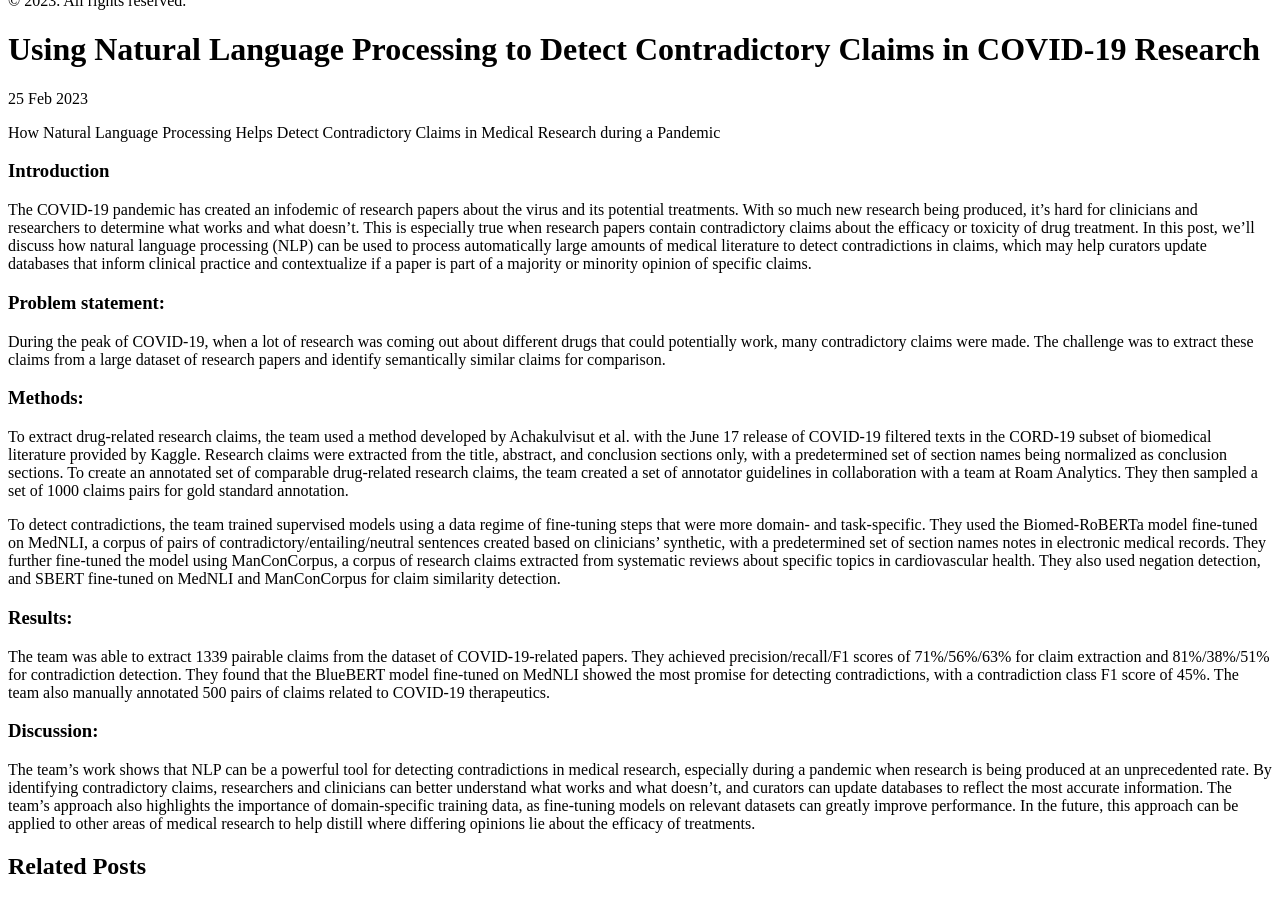
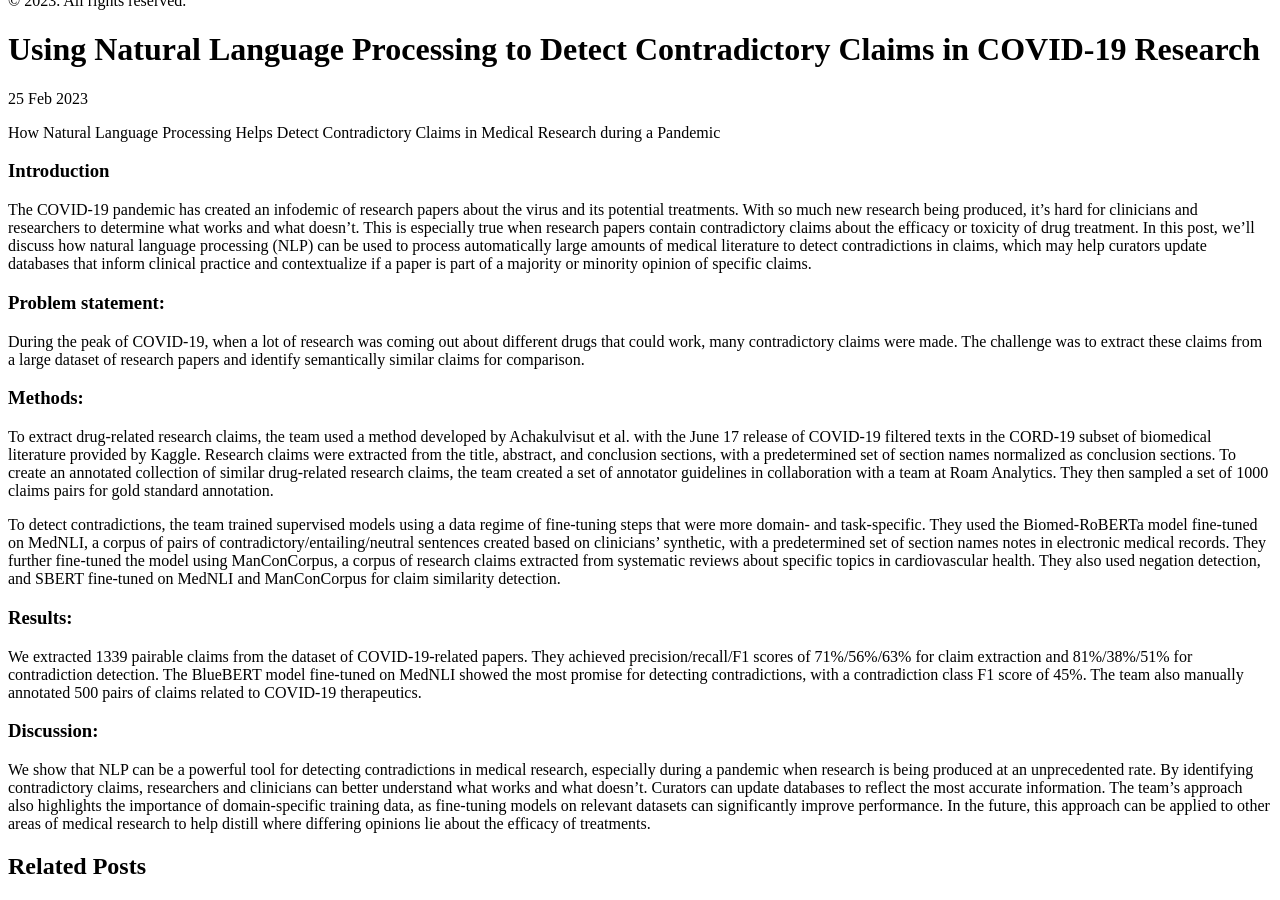
Before and after one commit to 97harsh/97harsh.github.io, a Jekyll site: the page built from _posts/2023-02-25-contradictory-claims.md, in a window 1280 px wide and 900 px high, scrolled down 1200 px. Built offline with Jekyll 4.4.1, drawn with Linux system fonts in a browser that asks for light colours; Markdown is read by kramdown in place of the engine named in the settings.

Commit message:
grammar editing on coronawhy

```diff
--- a/_posts/2023-02-25-contradictory-claims.md
+++ b/_posts/2023-02-25-contradictory-claims.md
@@ -1,7 +1,7 @@
 ---
 layout: post
 title: Using Natural Language Processing to Detect Contradictory Claims in COVID-19 Research
-description: This blog post describes a research project that aimed to automatically process a massive body of COVID-19 literature to detect contradictions in research claims related to drug treatments using natural language processing (NLP) and machine learning. The post details the steps taken to extract relevant claims from the CORD-19 dataset, identify sentences that could be compared, create an annotated set of comparable drug-related research claims, and detect contradictions between pairs of papers. The post also discusses the models used and the results obtained, along with potential use cases for the research findings.
+description: This blog post describes a research project that aimed to automatically process a massive body of COVID-19 literature to detect contradictions in research claims related to drug treatments using natural language processing (NLP) and machine learning. The post details the steps taken to extract relevant claims from the CORD-19 dataset, identify sentences that could be compared, create an annotated set of similar drug-related research claims, and detect contradictions between pairs of papers. The post also discusses the models used, the results obtained, and potential use cases for the research findings.
 
 tags: NLP Opensource
 ---
@@ -17,17 +17,17 @@ The COVID-19 pandemic has created an infodemic of research papers about the viru
 <!-- Add links to the analysis we did and some excerpts on what we uncovered -->
 ### Problem statement:
 
-During the peak of COVID-19, when a lot of research was coming out about different drugs that could potentially work, many contradictory claims were made. The challenge was to extract these claims from a large dataset of research papers and identify semantically similar claims for comparison.
+During the peak of COVID-19, when a lot of research was coming out about different drugs that could work, many contradictory claims were made. The challenge was to extract these claims from a large dataset of research papers and identify semantically similar claims for comparison.
 
 ### Methods:
 
-To extract drug-related research claims, the team used a method developed by Achakulvisut et al. with the June 17 release of COVID-19 filtered texts in the CORD-19 subset of biomedical literature provided by Kaggle. Research claims were extracted from the title, abstract, and conclusion sections only, with a predetermined set of section names being normalized as conclusion sections. To create an annotated set of comparable drug-related research claims, the team created a set of annotator guidelines in collaboration with a team at Roam Analytics. They then sampled a set of 1000 claims pairs for gold standard annotation.
+To extract drug-related research claims, the team used a method developed by Achakulvisut et al. with the June 17 release of COVID-19 filtered texts in the CORD-19 subset of biomedical literature provided by Kaggle. Research claims were extracted from the title, abstract, and conclusion sections, with a predetermined set of section names normalized as conclusion sections. To create an annotated collection of similar drug-related research claims, the team created a set of annotator guidelines in collaboration with a team at Roam Analytics. They then sampled a set of 1000 claims pairs for gold standard annotation.
 
-To detect contradictions, the team trained supervised models using a data regime of fine-tuning steps that were more domain- and task-specific. They used the Biomed-RoBERTa model fine-tuned on MedNLI, a corpus of pairs of contradictory/entailing/neutral sentences created based on clinicians’ synthetic, with a predetermined set of section names notes in electronic medical records. They further fine-tuned the model using ManConCorpus, a corpus of research claims extracted from systematic reviews about specific topics in cardiovascular health. They also used negation detection, and SBERT fine-tuned on MedNLI and ManConCorpus for claim similarity detection.
+To detect contradictions, the team trained supervised models using a data regime of fine-tuning steps that were more domain- and task-specific. They used the Biomed-RoBERTa model fine-tuned on MedNLI, a corpus of pairs of contradictory/entailing/neutral sentences created based on clinicians' synthetic, with a predetermined set of section names notes in electronic medical records. They further fine-tuned the model using ManConCorpus, a corpus of research claims extracted from systematic reviews about specific topics in cardiovascular health. They also used negation detection, and SBERT fine-tuned on MedNLI and ManConCorpus for claim similarity detection.
 
 ### Results:
 
-The team was able to extract 1339 pairable claims from the dataset of COVID-19-related papers. They achieved precision/recall/F1 scores of 71%/56%/63% for claim extraction and 81%/38%/51% for contradiction detection. They found that the BlueBERT model fine-tuned on MedNLI showed the most promise for detecting contradictions, with a contradiction class F1 score of 45%. The team also manually annotated 500 pairs of claims related to COVID-19 therapeutics.
+We extracted 1339 pairable claims from the dataset of COVID-19-related papers. They achieved precision/recall/F1 scores of 71%/56%/63% for claim extraction and 81%/38%/51% for contradiction detection. The BlueBERT model fine-tuned on MedNLI showed the most promise for detecting contradictions, with a contradiction class F1 score of 45%. The team also manually annotated 500 pairs of claims related to COVID-19 therapeutics.
 
 ### Discussion:
-The team's work shows that NLP can be a powerful tool for detecting contradictions in medical research, especially during a pandemic when research is being produced at an unprecedented rate. By identifying contradictory claims, researchers and clinicians can better understand what works and what doesn't, and curators can update databases to reflect the most accurate information. The team's approach also highlights the importance of domain-specific training data, as fine-tuning models on relevant datasets can greatly improve performance. In the future, this approach can be applied to other areas of medical research to help distill where differing opinions lie about the efficacy of treatments.
+We show that NLP can be a powerful tool for detecting contradictions in medical research, especially during a pandemic when research is being produced at an unprecedented rate. By identifying contradictory claims, researchers and clinicians can better understand what works and what doesn't. Curators can update databases to reflect the most accurate information. The team's approach also highlights the importance of domain-specific training data, as fine-tuning models on relevant datasets can significantly improve performance. In the future, this approach can be applied to other areas of medical research to help distill where differing opinions lie about the efficacy of treatments.
```
